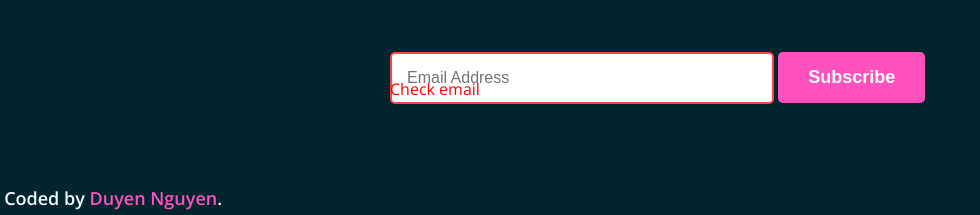
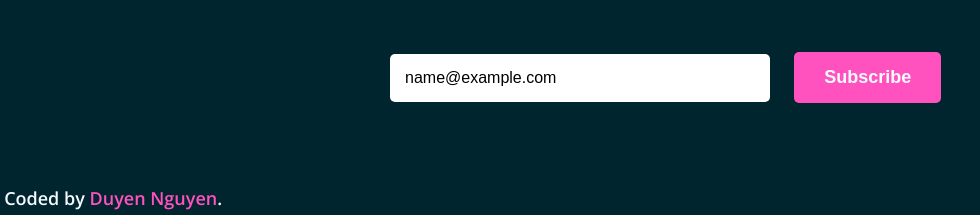
Before and after one commit to Duyen-codes/Huddle-landing-page-curves, a plain HTML site: page index.html in a window 1280 px wide. Both pictures are taken after typing "name@example.com" into the empty fields and a click on the button "Subscribe". Shown: the part 4694-4909 px from the top of the page, 300-1280 px from the left. Drawn offline with nearby package versions, Linux system fonts and the light colour scheme.

Commit message:
finished email validation

```diff
--- a/index.html
+++ b/index.html
@@ -119,19 +119,16 @@
             newsletter. We’ll never send you spam or pass on your email address
           </p>
           <form class="newsletter-form">
-            <label for="email"
-              ><input
+            <input
               id="email"
               type="email"
-                class="form-input error"
+              class="form-input"
               name="email"
               placeholder="Email Address"
               autocomplete="off"
             />
-              <span class="email-error-msg">Check email</span>
-            </label>
             <button type="submit" class="subscribe-btn">Subscribe</button>
-            <!-- <span class="email-error-msg">Check your email please</span> -->
+            <span class="email-error-msg">Check your email please</span>
           </form>
         </div>
 
--- a/main.js
+++ b/main.js
@@ -1,18 +1,16 @@
 const emailInput = document.querySelector('input[type="email"');
-
 const subscribeButton = document.querySelector(".subscribe-btn");
 
 const newsletterForm = document.querySelector("form");
 const emailErrorMessage = document.querySelector(".email-error-msg");
-console.log(emailErrorMessage, subscribeButton, emailInput);
 
-const checkEmail = (event) => {
-  console.log(event.target);
+const validateEmail = (event) => {
   event.preventDefault();
-  if ((emailInput.value = "")) {
+  if (emailInput.value.length == 0) {
     emailInput.classList.add("error");
     emailErrorMessage.classList.add("show");
   }
+  return false;
 };
 
-subscribeButton.addEventListener("click", checkEmail);
+subscribeButton.addEventListener("click", validateEmail);
--- a/style.css
+++ b/style.css
@@ -267,7 +267,6 @@ footer {
   font-family: var(--ff-openSans-400-600-700);
   text-align: left;
   display: grid;
-  grid-template-columns: 1fr;
   gap: 10rem;
 }
 
@@ -283,19 +282,15 @@ footer h2 + p {
   margin: 2rem auto 4rem;
 }
 
-footer form {
-  overflow: hidden;
-}
-
 input[type="email"] {
-  width: 100%;
+  max-width: 350px;
+  width: 90%;
   padding: 1.5rem;
   border-radius: 0.5rem;
   border: none;
-  max-width: 350px;
   outline: none;
   font-size: 1.6rem;
-  display: block;
+  margin-right: 2rem;
 }
 
 input[type="email"].error {
@@ -307,11 +302,15 @@ form {
 }
 
 .email-error-msg {
+  display: none;
+}
+
+.show {
   color: red;
   font-size: 1.6rem;
   position: absolute;
   left: 0;
-  bottom: 0;
+  bottom: -30px;
   display: block;
 }
 
```
Lines whose indentation alone changed are shown as unchanged.
